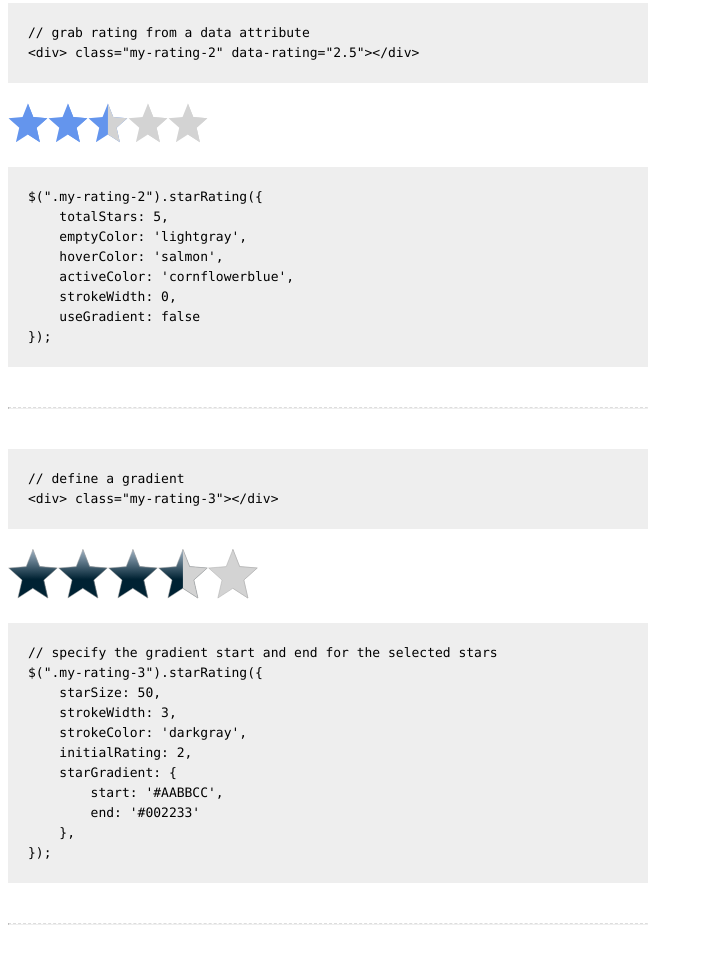
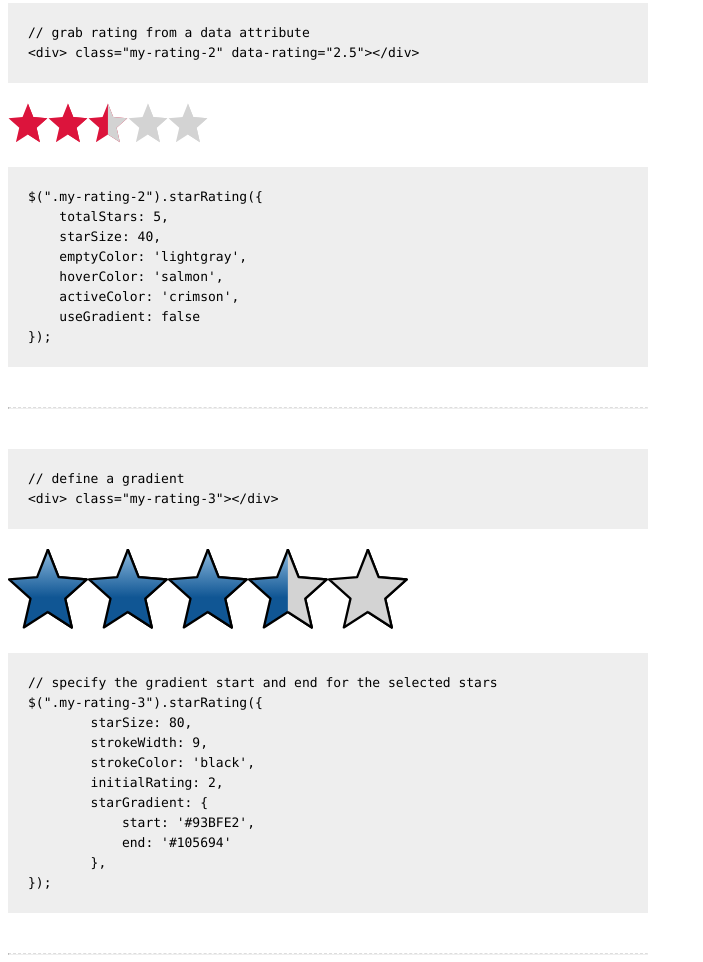
Before and after one commit to nashio/star-rating-svg, a website: page demo/index.html in a window 1280 px wide. Shown: the part 551-1513 px from the top of the page, without its empty margins (0-703 px from the left). Drawn offline with nearby package versions, Linux system fonts and the light colour scheme.

Commit message:
matches scripts to demo

```diff
--- a/demo/index.html
+++ b/demo/index.html
@@ -48,10 +48,10 @@ $(".my-rating").starRating({
 <pre class="pre-show prettyprint">
 $(".my-rating-2").starRating({
     totalStars: 5,
+    starSize: 40,
     emptyColor: 'lightgray',
     hoverColor: 'salmon',
-    activeColor: 'cornflowerblue',
-    strokeWidth: 0,
+    activeColor: 'crimson',
     useGradient: false
 });
 </pre>
@@ -70,13 +70,13 @@ $(".my-rating-2").starRating({
 <pre class="pre-show prettyprint">
 // specify the gradient start and end for the selected stars
 $(".my-rating-3").starRating({
-    starSize: 50,
-    strokeWidth: 3,
-    strokeColor: 'darkgray',
+        starSize: 80,
+        strokeWidth: 9,
+        strokeColor: 'black',
         initialRating: 2,
         starGradient: {
-        start: '#AABBCC',
-        end: '#002233'
+            start: '#93BFE2',
+            end: '#105694'
         },
 });
 </pre>
@@ -142,27 +142,30 @@ $(".my-rating").starRating('unload');
 $(function() {
 
     // basic use comes with defaults values
-    $(".my-rating").starRating({ initialRating: 4, starSize: 25 });
+    $(".my-rating").starRating({
+        initialRating: 4,
+        starSize: 25
+    });
 
     // example grabing rating from markup, and custom colors
     $(".my-rating-2").starRating({
         totalStars: 5,
+        starSize: 40,
         emptyColor: 'lightgray',
         hoverColor: 'salmon',
-        activeColor: 'cornflowerblue',
-        strokeWidth: 0,
+        activeColor: 'crimson',
         useGradient: false
     });
 
     // specify the gradient start and end for the selected stars
     $(".my-rating-3").starRating({
-        starSize: 50,
-        strokeWidth: 3,
-        strokeColor: 'darkgray',
+        starSize: 80,
+        strokeWidth: 9,
+        strokeColor: 'black',
         initialRating: 2,
         starGradient: {
-            start: '#AABBCC',
-            end: '#002233'
+            start: '#93BFE2',
+            end: '#105694'
         },
     });
 
@@ -180,12 +183,14 @@ $(function() {
     });
 
     $(".my-rating-5").starRating({
+        initialRating: 4,
         readOnly: true
     });
 
 
 });
 </script>
+
 <script src="../src/jquery.star-rating-svg.js"></script>
 </body>
 </html>
```
Also changed, not shown: index.html (+10 -11 lines). Lines whose indentation alone changed are shown as unchanged.
